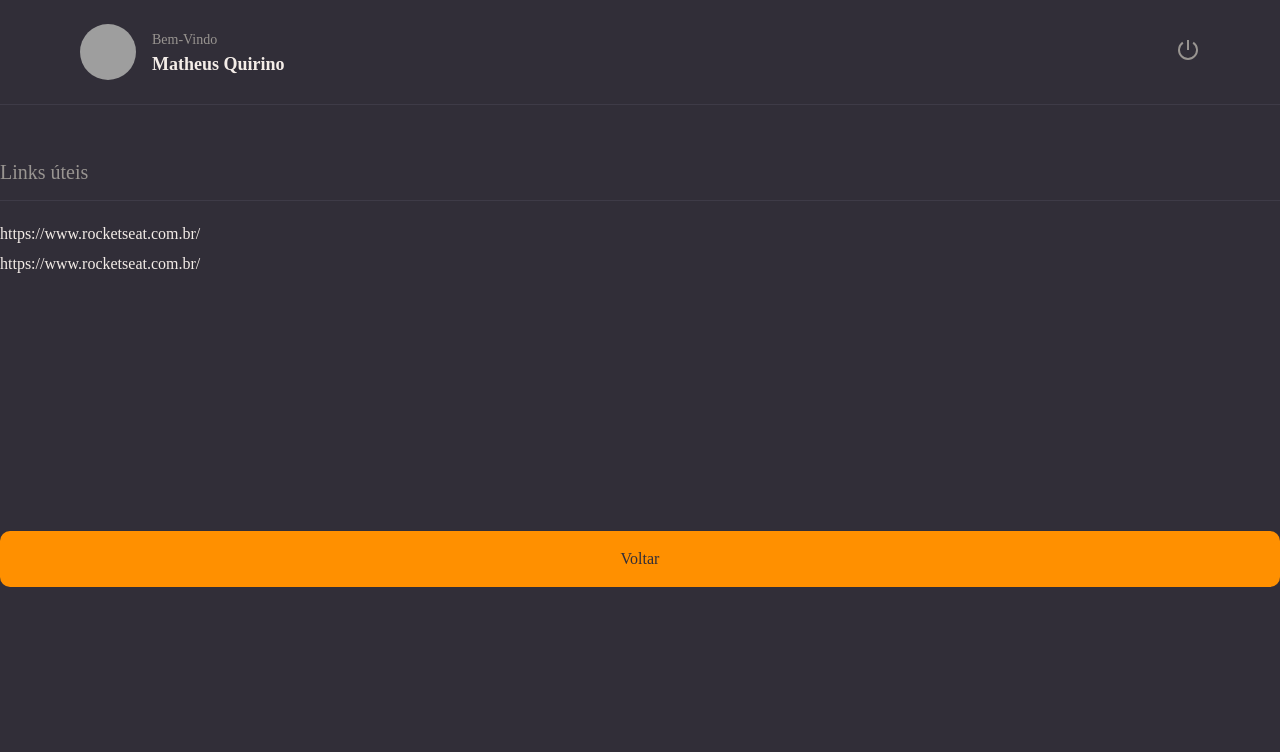
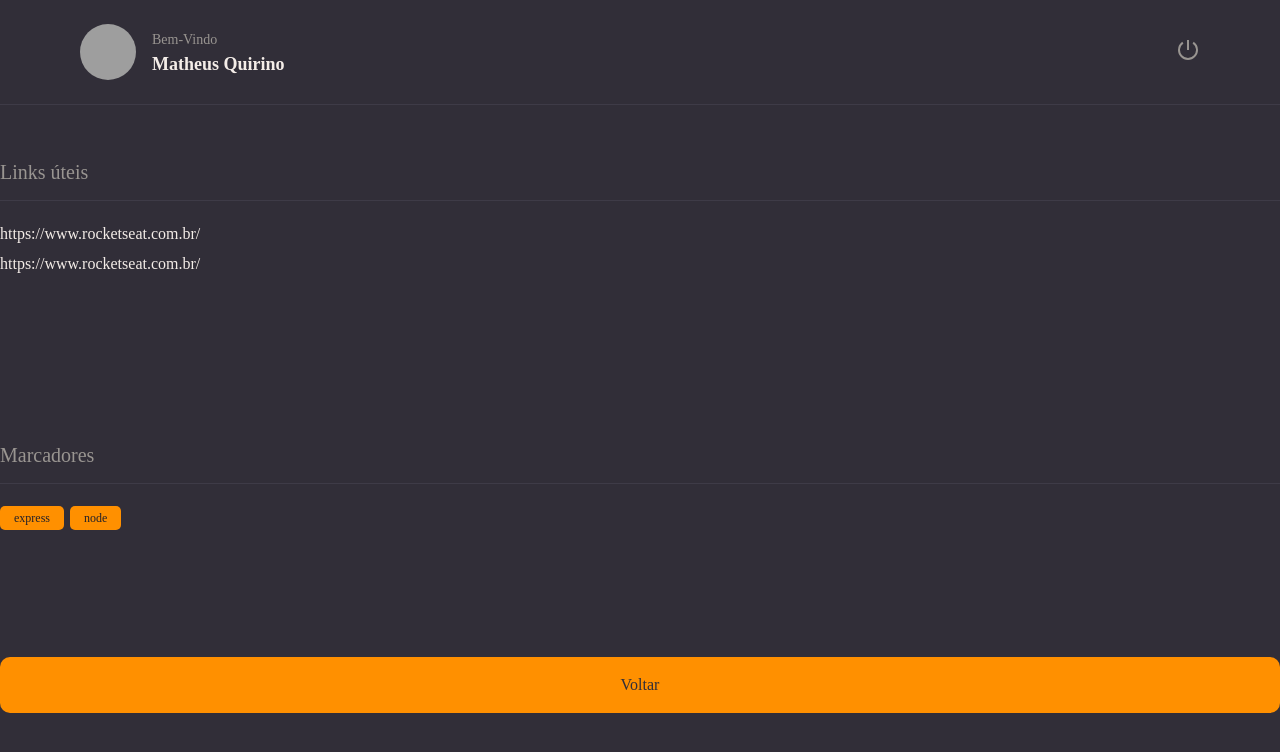
Before and after one commit to mthflashice/rocketnotes, a React (Vite) app: page / in a window 1280 px wide. Shown: the top 752 px of the page. Built offline with nearby package versions, Linux system fonts and the light colour scheme; grey boxes are pictures that could not be loaded.

Commit message:
add Content ButtonText

```diff
--- /dev/null
+++ b/src/components/ButtonText/index.jsx
@@ -0,0 +1,12 @@
+import {Container} from 'styles';
+
+export default function ButtonText ({title, ...rest}){
+    return(
+        <Container
+            type='button'
+            {...rest}
+        >
+            {title}
+        </Container>
+    );
+}
--- /dev/null
+++ b/src/components/Tag/index.jsx
@@ -0,0 +1,9 @@
+import { Container} from './styles';
+
+export function Tag({title}){
+    return(
+        <Container>
+            {title}
+        </Container>
+    );
+}
--- /dev/null
+++ b/src/components/Tag/styles.js
@@ -0,0 +1,9 @@
+import  styled  from "styled-components";
+
+export const Container = styled.span`
+font-size:12px;
+padding: 5px 14px;
+border-radius:5px;
+margin-right:6px;
+color: ${({theme}) => theme.COLORS.BACKGROUND_900};
+background-color: ${({theme}) => theme.COLORS.ORANGE};`;
--- a/src/pages/Details/index.jsx
+++ b/src/pages/Details/index.jsx
@@ -2,7 +2,12 @@
 
 import { Header } from "../../components/Header";
 import { Button } from '../../components/Button';
+
 import { Section } from "../../components/Section";
+import { Tag } from "../../components/Tag";
+// import { ButtonText } from '../../components/ButtonText';
+
+
 
 
 
@@ -11,11 +16,20 @@
   return(
     <Container>
       <Header />
+
+      {/* <ButtonText title='Excluir Nota'/> */}
       <Section title = 'Links úteis'>
         <Links>
         <li><a href='#'>https://www.rocketseat.com.br/</a></li>
         <li><a href='#'>https://www.rocketseat.com.br/</a></li>
         </Links>
+      </Section>
+
+      <Section title = 'Marcadores'>
+        <Tag title='express'/>
+        <Tag title='node'/>
+
+
       </Section>
 
   <Button title='Voltar'/>
```
Also changed, not shown: src/components/ButtonText/skyles.js (added, +9 -0 lines).
